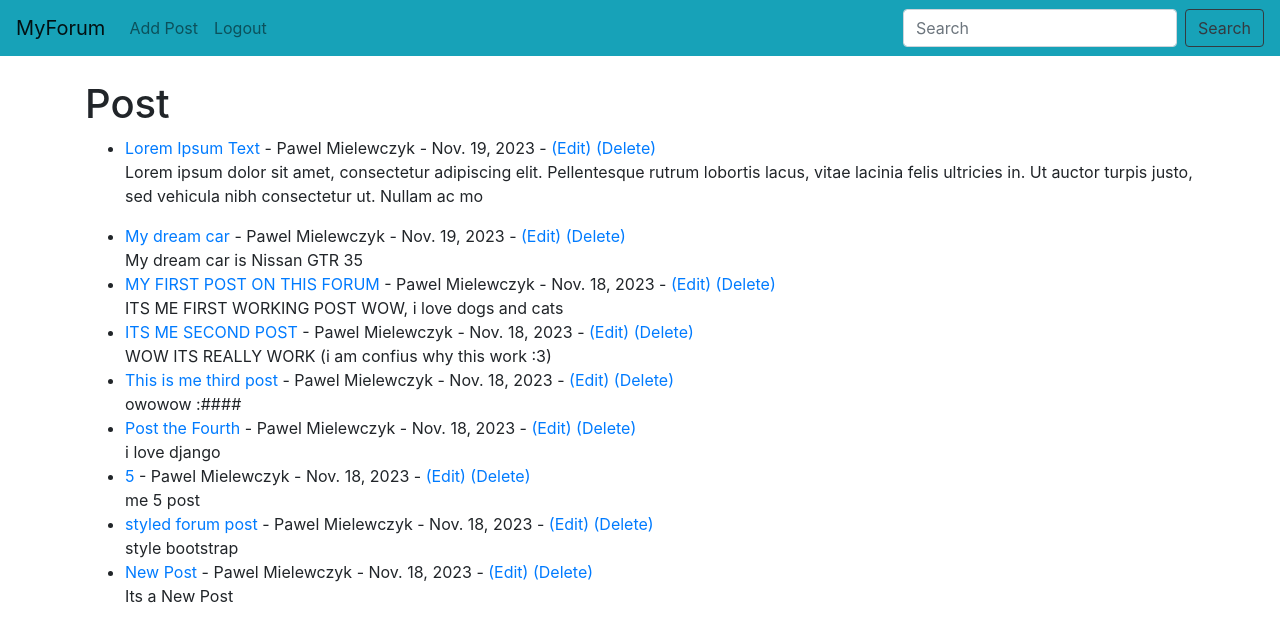
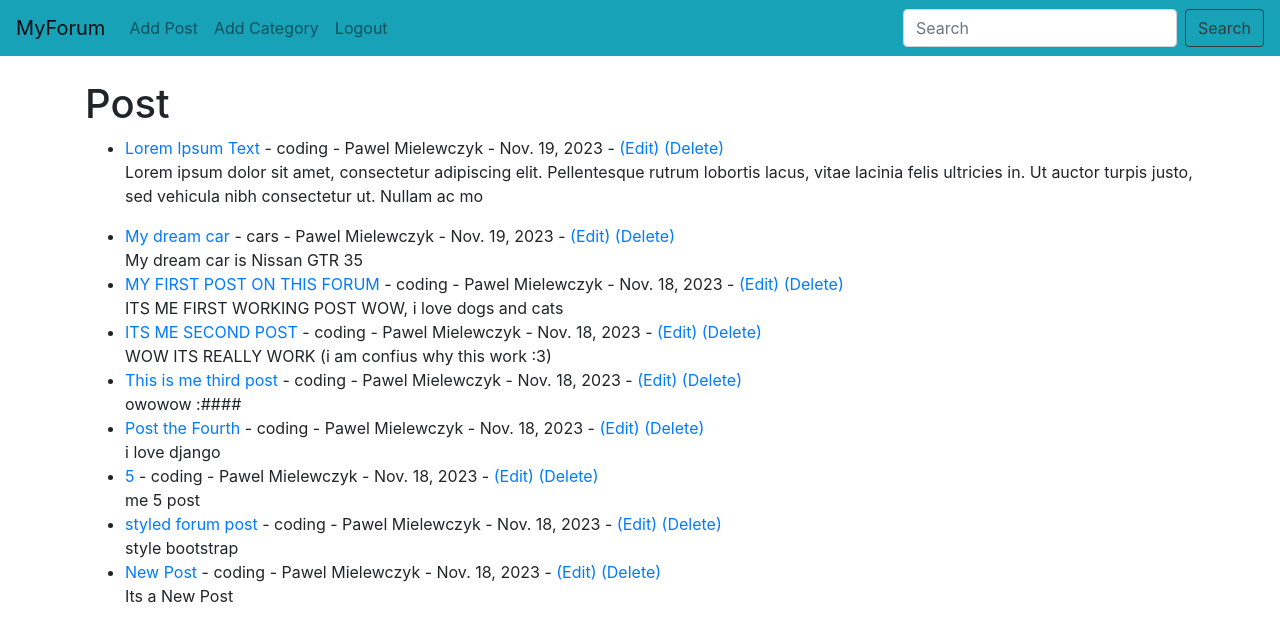
Before and after one commit to begrar/MeForum, a Django app: page / in a window 1280 px wide. Shown: the top 642 px of the page. Run offline with Django 4.2, Linux system fonts and the light colour scheme; a user stored in the database is signed in; data comes from the database, SQL or seed files in the repository; both versions use the stored data as it was after the commit.

Commit message:
add category

```diff
--- a/MeForum/TheForum/admin.py
+++ b/MeForum/TheForum/admin.py
@@ -1,4 +1,5 @@
 from django.contrib import admin
-from .models  import Post
+from .models  import Post, Category
 
 admin.site.register(Post)
+admin.site.register(Category)
--- a/MeForum/TheForum/forms.py
+++ b/MeForum/TheForum/forms.py
@@ -1,15 +1,24 @@
 from django import forms
-from .models import Post
+from .models import Post, Category
+
+#choices = [('coding','codnig'), ('sports', 'sports'), ('entertainment', 'entertainment'),]
+choices = Category.objects.all().values_list('name','name')
+
+choices_list = []
+
+for item in choices:
+    choices_list.append(item)
 
 class PostForm(forms.ModelForm):
     class Meta:
         model = Post
-        fields = ('title', 'title_tag', 'author', 'body')
+        fields = ('title', 'title_tag', 'author', 'category', 'body')
 
         widgets = {
             'title': forms.TextInput(attrs={'class': 'form-control', 'placeholder': 'This is Title Placeholder Stuff',}),
             'title_tag': forms.TextInput(attrs={'class': 'form-control'}),
             'author': forms.Select(attrs={'class': 'form-control'}),
+            'category':forms.Select(choices=choices_list, attrs={'class': 'form-control'}),
             'body': forms.Textarea(attrs={'class': 'form-control'}),
 
 
--- a/MeForum/TheForum/models.py
+++ b/MeForum/TheForum/models.py
@@ -2,6 +2,16 @@ from django.db import models
 from django.contrib.auth.models import User
 from django.urls import reverse
 from datetime import datetime, date
+
+class Category(models.Model):
+    name = models.CharField(max_length=255)
+
+    def __str__(self):
+        return self.name
+
+    def get_absolute_url(self):
+        #return reverse('article-details', args=(str(self.id)) )
+        return reverse('home')
 
 class Post(models.Model):
     title = models.CharField(max_length=255)
@@ -9,6 +19,8 @@ class Post(models.Model):
     author = models.ForeignKey(User, on_delete=models.CASCADE)
     body = models.TextField()
     post_date = models.DateField(auto_now_add=True)
+    category =  models.CharField(max_length=255, default='coding')
+
 
     def __str__(self):
         return self.title + ' | ' + str(self.author)
--- a/MeForum/TheForum/templates/base.html
+++ b/MeForum/TheForum/templates/base.html
@@ -27,6 +27,10 @@
 
             <li class="nav-item">
               <a class="nav-link" href="{% url 'add_post' %}">Add Post</a>
+            </li>
+
+            <li class="nav-item">
+              <a class="nav-link" href="{% url 'add_category' %}">Add Category</a>
             </li>
 
             <li class="nav-item">
--- a/MeForum/TheForum/templates/index.html
+++ b/MeForum/TheForum/templates/index.html
@@ -7,7 +7,9 @@
 <h1>Post</h1>
 <ul>
 {% for post in object_list %}
-    <li><a href="{% url 'article-details' post.pk %}">{{ post.title }}</a> -
+    <li><a href="{% url 'article-details' post.pk %}">
+        {{ post.title }}</a> -
+        {{ post.category }} -
         {{post.author.first_name }}
         {{post.author.last_name }} -
         {{ post.post_date }}
--- a/MeForum/TheForum/urls.py
+++ b/MeForum/TheForum/urls.py
@@ -1,12 +1,13 @@
 from django.urls import path
 #from . import views
-from .views import HomeView, ArticleDetailVIew, AddPostView, UpdatePostView, DeletePostView
+from .views import HomeView, ArticleDetailVIew, AddPostView, UpdatePostView, DeletePostView, AddCategoryView
 
 urlpatterns = [
     #path('', views.home, name="home"),
     path('',  HomeView.as_view(), name="home"),
     path('article/<int:pk>', ArticleDetailVIew.as_view(), name='article-details'),
     path('add_post/', AddPostView.as_view(), name='add_post'),
+    path('add_category/', AddCategoryView.as_view(), name='add_category'),
     path('article/edit/<int:pk>', UpdatePostView.as_view(), name='update_post'),
     path('article/<int:pk>/remove', DeletePostView.as_view(), name='delete_post'),
 ]
--- a/MeForum/TheForum/views.py
+++ b/MeForum/TheForum/views.py
@@ -1,6 +1,6 @@
 from django.shortcuts import render
 from django.views.generic import ListView, DetailView, CreateView, UpdateView, DeleteView
-from .models import Post
+from .models import Post, Category
 from .forms import PostForm, EditForm
 from django.urls import reverse_lazy
 
@@ -25,6 +25,13 @@ class AddPostView(CreateView):
     #fields = '__all__'
     #fields = ('title', 'body')
 
+class AddCategoryView(CreateView):
+    model = Category
+    #form_class = PostForm
+    template_name = 'add_category.html'
+    fields = '__all__'
+    #fields = ('title', 'body')
+
 class UpdatePostView(UpdateView):
     model = Post
     form_class = EditForm
```
Also changed, not shown: MeForum/TheForum/templates/add_category.html (added, +27 -0 lines), MeForum/TheForum/migrations/0004_category_post_category.py (added), MeForum/db.sqlite3.
